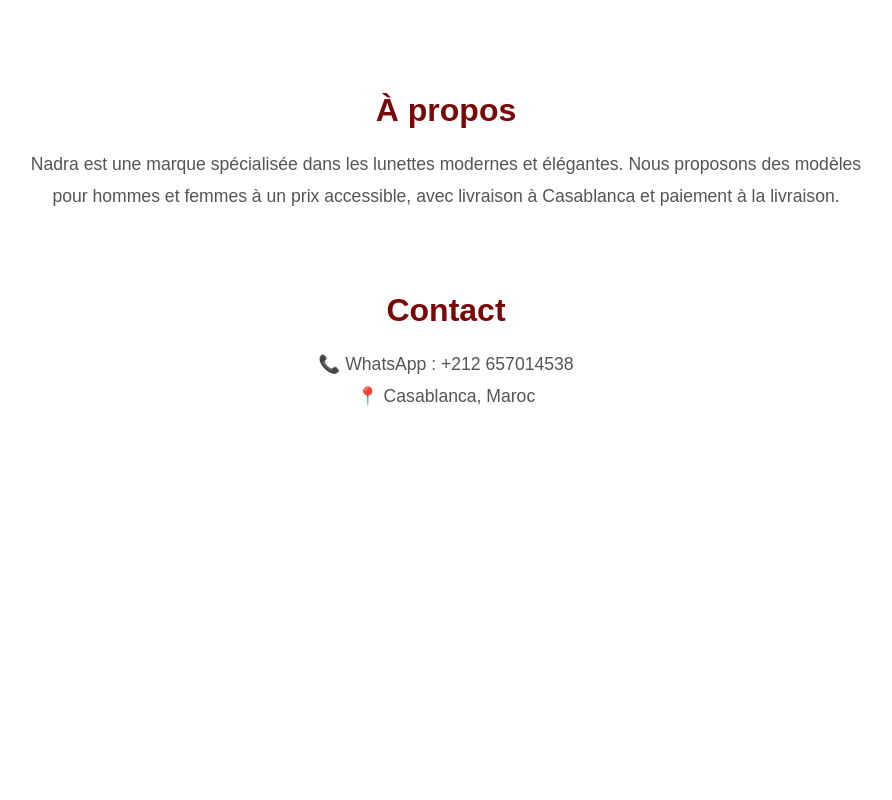
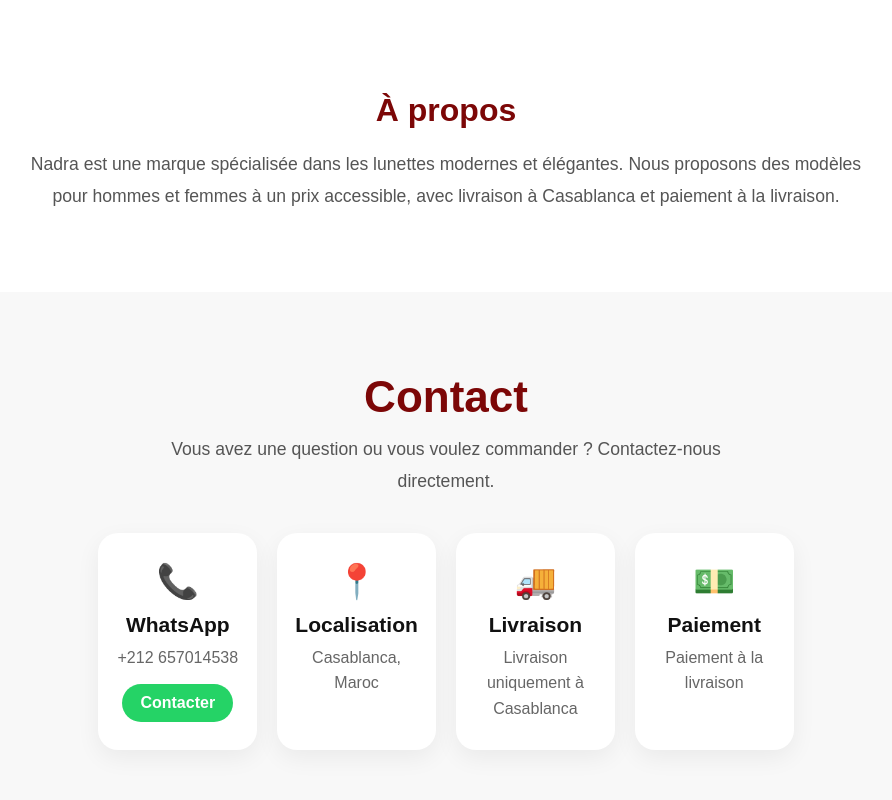
Before and after one commit to wfraissa-hue/nadra, a React (Vite) app: page / in a window 1280 px wide. Shown: the part 1349-2149 px from the top of the page, without its empty margins (194-1086 px from the left). Before the commit the page ends 1842 px from the top, so only its background shows below. Built offline with nearby package versions, Linux system fonts and the light colour scheme; no server answers; the database is empty; the HTML template or start-up script is replaced by a standard one.

Commit message:
Improve contact section

```diff
--- a/src/App.css
+++ b/src/App.css
@@ -436,3 +436,96 @@
     padding: 25px 15px;
   }
 }
+/* Contact section improved */
+.contact {
+  padding: 80px 8%;
+  background: #f8f8f8;
+  text-align: center;
+}
+
+.contact h2 {
+  font-size: 44px;
+  margin-bottom: 12px;
+}
+
+.contact-intro {
+  max-width: 650px;
+  margin: 0 auto 35px;
+  color: #666;
+  font-size: 18px;
+  line-height: 1.7;
+}
+
+.contact-grid {
+  display: grid;
+  grid-template-columns: repeat(4, 1fr);
+  gap: 20px;
+}
+
+.contact-card {
+  background: #fff;
+  padding: 28px 18px;
+  border-radius: 20px;
+  box-shadow: 0 8px 25px rgba(0, 0, 0, 0.06);
+  transition: 0.3s ease;
+}
+
+.contact-card:hover {
+  transform: translateY(-5px);
+}
+
+.contact-card span {
+  font-size: 34px;
+}
+
+.contact-card h3 {
+  margin: 12px 0 8px;
+  font-size: 21px;
+  color: #111;
+}
+
+.contact-card p {
+  margin: 0;
+  color: #666;
+  font-size: 16px;
+  line-height: 1.6;
+}
+
+.contact-card a {
+  display: inline-block;
+  margin-top: 14px;
+  background: #25d366;
+  color: #fff;
+  padding: 10px 18px;
+  border-radius: 30px;
+  text-decoration: none;
+  font-weight: 600;
+}
+
+.contact-card a:hover {
+  background: #1ebe5d;
+}
+
+@media (max-width: 900px) {
+  .contact-grid {
+    grid-template-columns: repeat(2, 1fr);
+  }
+}
+
+@media (max-width: 600px) {
+  .contact {
+    padding: 60px 20px;
+  }
+
+  .contact-grid {
+    grid-template-columns: 1fr;
+  }
+
+  .contact h2 {
+    font-size: 36px;
+  }
+
+  .contact-intro {
+    font-size: 17px;
+  }
+}
--- a/src/pages/Home.jsx
+++ b/src/pages/Home.jsx
@@ -110,8 +110,45 @@
 
       <section id="contact" className="contact">
         <h2>Contact</h2>
-        <p>📞 WhatsApp : +212 657014538</p>
-        <p>📍 Casablanca, Maroc</p>
+
+        <p className="contact-intro">
+          Vous avez une question ou vous voulez commander ? Contactez-nous
+          directement.
+        </p>
+
+        <div className="contact-grid">
+          <div className="contact-card">
+            <span>📞</span>
+            <h3>WhatsApp</h3>
+            <p>+212 657014538</p>
+
+            <a
+              href="https://wa.me/212657014538?text=Bonjour%20Nadra%2C%20je%20veux%20commander%20des%20lunettes."
+              target="_blank"
+              rel="noreferrer"
+            >
+              Contacter
+            </a>
+          </div>
+
+          <div className="contact-card">
+            <span>📍</span>
+            <h3>Localisation</h3>
+            <p>Casablanca, Maroc</p>
+          </div>
+
+          <div className="contact-card">
+            <span>🚚</span>
+            <h3>Livraison</h3>
+            <p>Livraison uniquement à Casablanca</p>
+          </div>
+
+          <div className="contact-card">
+            <span>💵</span>
+            <h3>Paiement</h3>
+            <p>Paiement à la livraison</p>
+          </div>
+        </div>
       </section>
 
       <OrderModal
```
